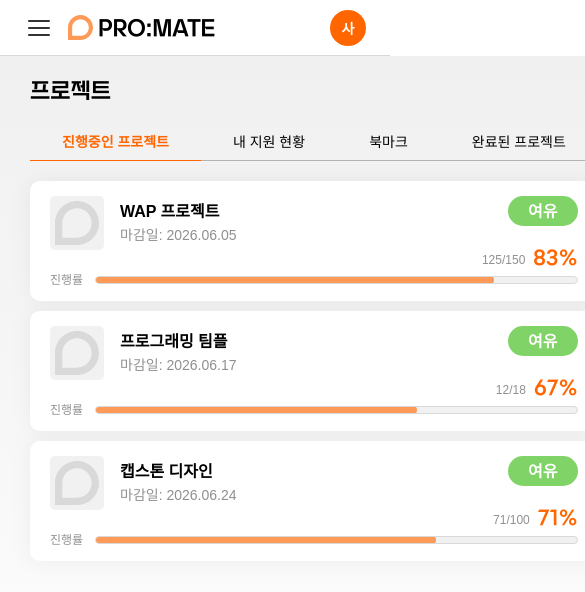
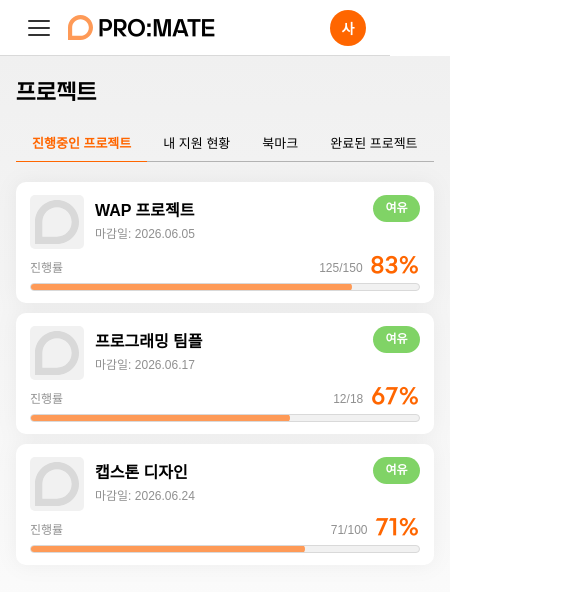
Before and after one commit to pknu-wap/promate, a React (Vite) app in the folder FE/: page /project in a window 390 px wide. Shown: the top 592 px of the page, 585 px wide, since content can reach past the window. Built offline with nearby package versions, Linux system fonts and the light colour scheme; no server answers.

Commit message:
feat: 반응형 추가

```diff
--- a/FE/src/pages/ProjectPage/ProjectPage.css
+++ b/FE/src/pages/ProjectPage/ProjectPage.css
@@ -70,3 +70,18 @@
   width: 100%;
   filter: drop-shadow(0px 0px 10px rgba(0, 0, 0, 0.05));
 }
+
+@media (max-width: 768px) {
+  .project-container {
+    padding: 20px 16px;
+  }
+
+  .tabs-container {
+    overflow-x: auto;
+  }
+
+  .tab-item {
+    padding: 10px 16px;
+    font-size: 13px;
+  }
+}
--- a/FE/src/pages/ProjectPage/components/ProjectBox/ProjectBox.css
+++ b/FE/src/pages/ProjectPage/components/ProjectBox/ProjectBox.css
@@ -46,6 +46,8 @@
   flex-direction: row;
   align-items: center;
   gap: 16px;
+  flex: 1;
+  min-width: 0;
 }
 
 .project-box-text {
@@ -53,6 +55,8 @@
   flex-direction: column;
   gap: 6px;
   margin-top: 6px;
+  flex: 1;
+  min-width: 0;
 }
 
 .project-box-title {
@@ -62,6 +66,9 @@
   line-height: 19px;
   color: #000000;
   margin: 0;
+  white-space: nowrap;
+  overflow: hidden;
+  text-overflow: ellipsis;
 }
 
 .project-due-date {
@@ -79,6 +86,7 @@
   justify-content: center;
   align-items: center;
   align-self: flex-start;
+  flex-shrink: 0;
 }
 
 .status-tag {
@@ -131,6 +139,10 @@
   color: #909090;
 }
 
+.mobile-only {
+  display: none;
+}
+
 .progress-stats {
   display: flex;
   flex-direction: row;
@@ -166,3 +178,66 @@
   left: -1px;
   top: -1px;
 }
+
+@media (max-width: 768px) {
+  .project-box {
+    padding: 12px 14px;
+    gap: 5px;
+  }
+
+  .project-box-upper {
+    gap: 3px;
+    flex-wrap: wrap;
+  }
+
+  .project-box-text {
+    margin-left: 8px;
+  }
+
+  .project-box-info {
+    gap: 8px;
+  }
+
+  .project-box-content {
+    display: contents;
+  }
+
+  .project-box-top {
+    flex: 1;
+    min-width: 0;
+    gap: 8px;
+  }
+
+  .progress-stats {
+    width: 100%;
+  }
+
+  .project-box-title {
+    font-size: 16px;
+  }
+
+  .project-due-date {
+    font-size: 12px;
+  }
+
+  .status-tag {
+    width: auto;
+    height: auto;
+    padding: 4px 12px;
+    font-size: 12px;
+    white-space: nowrap;
+  }
+
+  .progress-percent {
+    font-size: 22px;
+  }
+
+  .mobile-only {
+    display: block;
+    margin-right: auto;
+  }
+
+  .pc-only {
+    display: none;
+  }
+}
--- a/FE/src/pages/ProjectPage/components/ProjectBox/ProjectBox.jsx
+++ b/FE/src/pages/ProjectPage/components/ProjectBox/ProjectBox.jsx
@@ -31,6 +31,7 @@ function ProjectBox({ title, dueDate, currentStep, totalStep, avatarSrc, onClick
             </div>
           </div>
           <div className="progress-stats">
+            <span className="progress-label mobile-only">진행률</span>
             <span className="progress-step">{currentStep}/{totalStep}</span>
             <span className="progress-percent">{calculatedProgress}%</span>
           </div>
@@ -38,7 +39,7 @@ function ProjectBox({ title, dueDate, currentStep, totalStep, avatarSrc, onClick
       </div>
 
       <div className="progress-header">
-        <span className="progress-label">진행률</span>
+        <span className="progress-label pc-only">진행률</span>
         <ProgressBar percent={calculatedProgress} />
       </div>
     </div>
```
